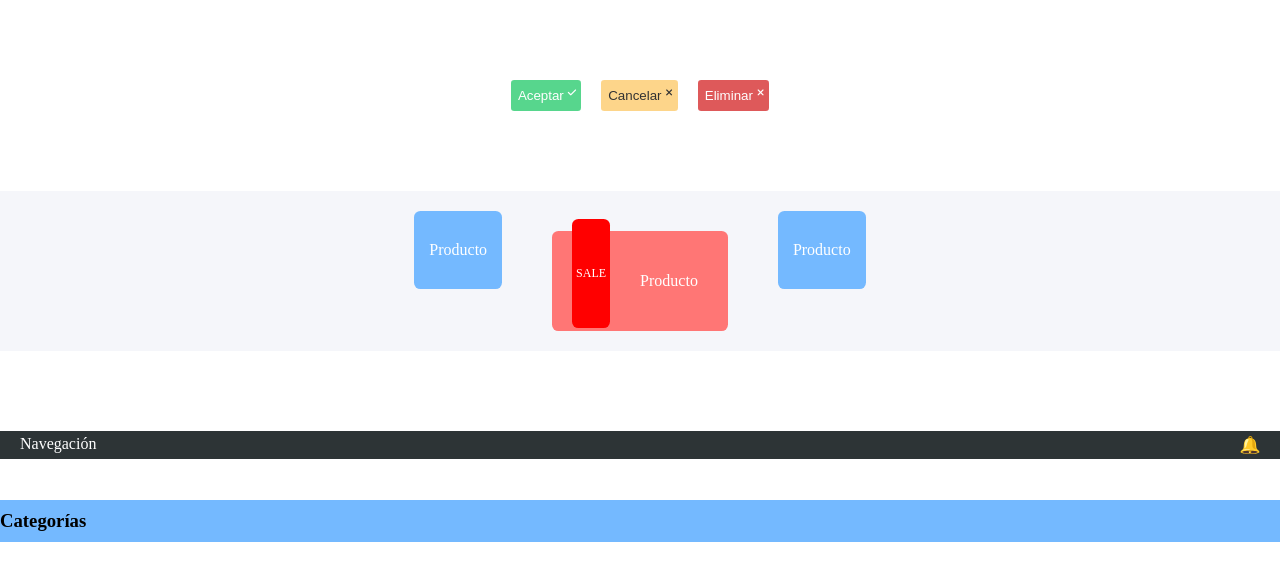
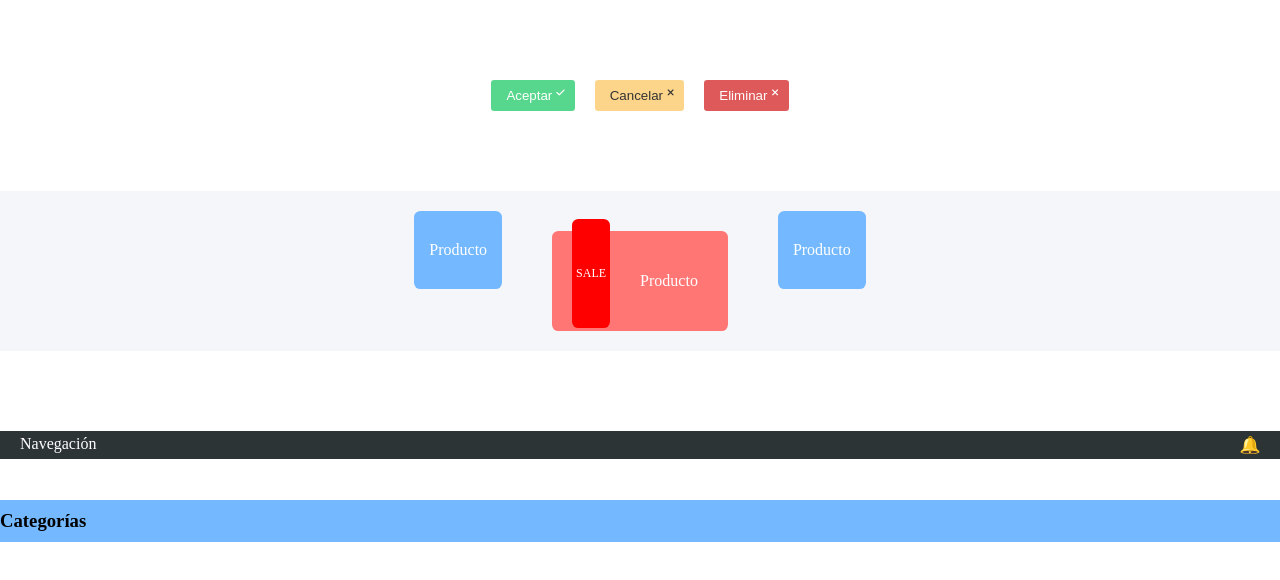
Before and after one commit to LucaBonansea/programacionFullstack-UTU-2026, a plain HTML site: page ejercicio-6/index.html in a window 1280 px wide. Shown: the top 580 px of the page. Drawn offline with Linux system fonts and the light colour scheme.

Commit message:
Ajustando detalles :)...

```diff
--- a/ejercicio-6/styles.css
+++ b/ejercicio-6/styles.css
@@ -36,8 +36,8 @@
 section:first-child > button{
     display: flex;
     padding: 8px 0px;
-    padding-left: 7px;
-    padding-right: 5px;
+    padding-left: 15px;
+    padding-right: 10px;
     border-radius: 0.2rem;
     border: 0px;
     opacity: 0.8;
```
